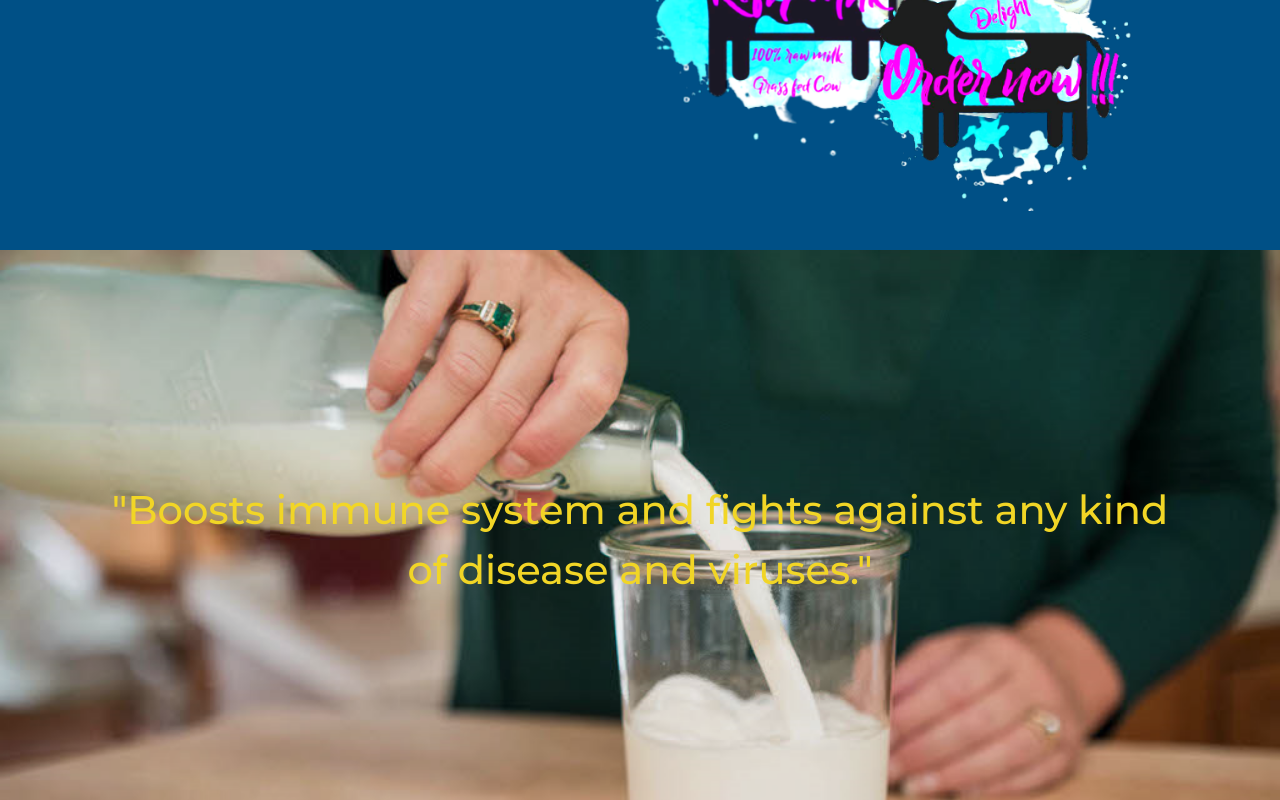
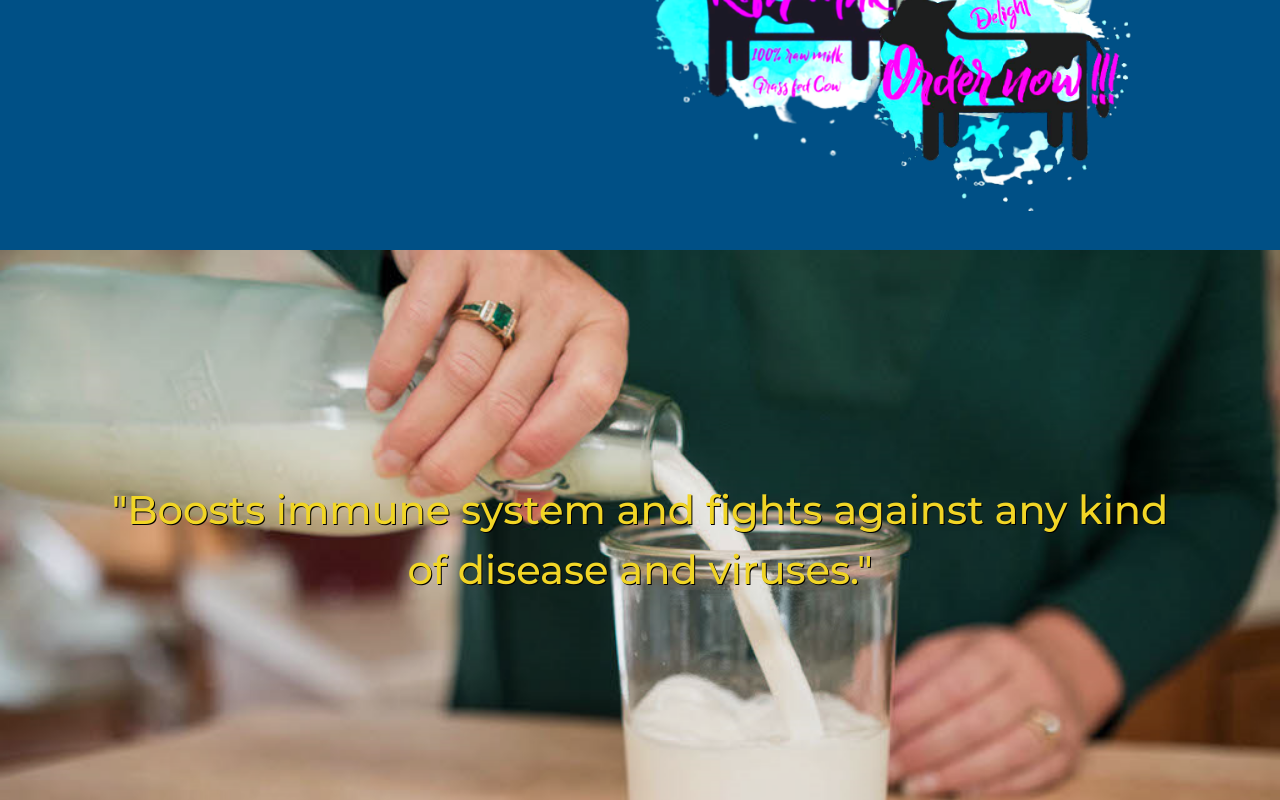
Before and after one commit to kefirswitch/icaiisdelight, a plain HTML site: page index.html in a window 1280 px wide. Shown: the part 621-1421 px from the top of the page. Drawn offline with nearby package versions, Linux system fonts and the light colour scheme.

Commit message:
Update style.css

```diff
--- a/css/style.css
+++ b/css/style.css
@@ -53,6 +53,7 @@ h1 {
   position: absolute;
   padding-top: 18%;
   color: #ffe227;
+  text-shadow: 1px 1px #000;
 }
 h2 {
   font-family: "Montserrat";
```
